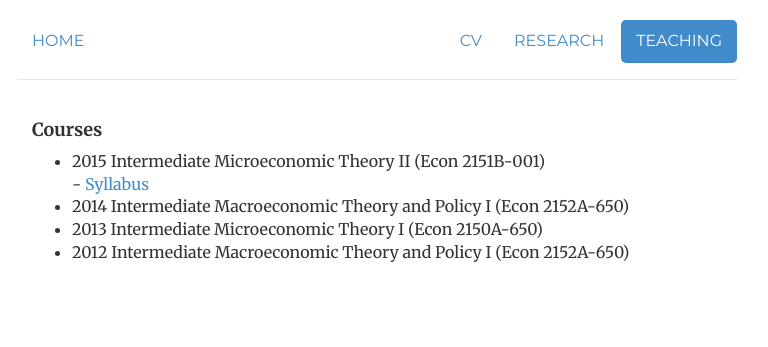
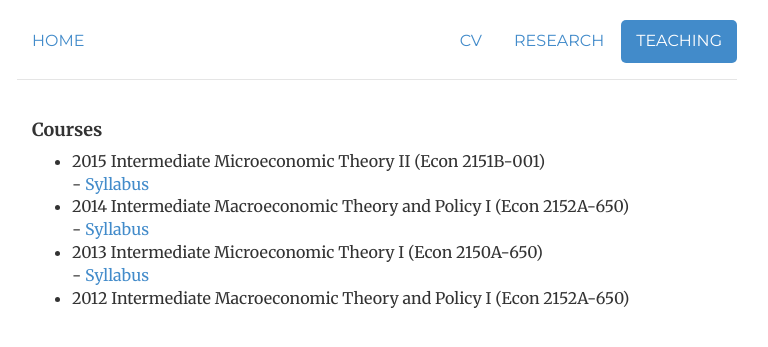
Before and after one commit to morihiroaki/morihiroaki.github.io, a Jekyll site: the page built from teaching.html, in a window 1280 px wide. Shown: the top 347 px of the page, without its empty margins (263-1031 px from the left). Built offline with Jekyll 4.4.1, drawn with Linux system fonts in a browser that asks for light colours.

Commit message:
Update teaching.html

```diff
--- a/teaching.html
+++ b/teaching.html
@@ -12,7 +12,9 @@ description:
   <li>2015 Intermediate Microeconomic Theory II (Econ 2151B-001)</li>
     <dd>- <a href="/files/2151_2015S_syllabus.pdf" title="Syllabus">Syllabus</a></dd>
   <li>2014 Intermediate Macroeconomic Theory and Policy I (Econ 2152A-650)</li>
+    <dd>- <a href="/files/2152_2014S_syllabus.pdf" title="Syllabus">Syllabus</a></dd>
   <li>2013 Intermediate Microeconomic Theory I (Econ 2150A-650)</li>
+    <dd>- <a href="/files/2150_2013S_syllabus.pdf" title="Syllabus">Syllabus</a></dd>
   <li>2012 Intermediate Macroeconomic Theory and Policy I (Econ 2152A-650)</li>
 </ul>
 </div>
```
